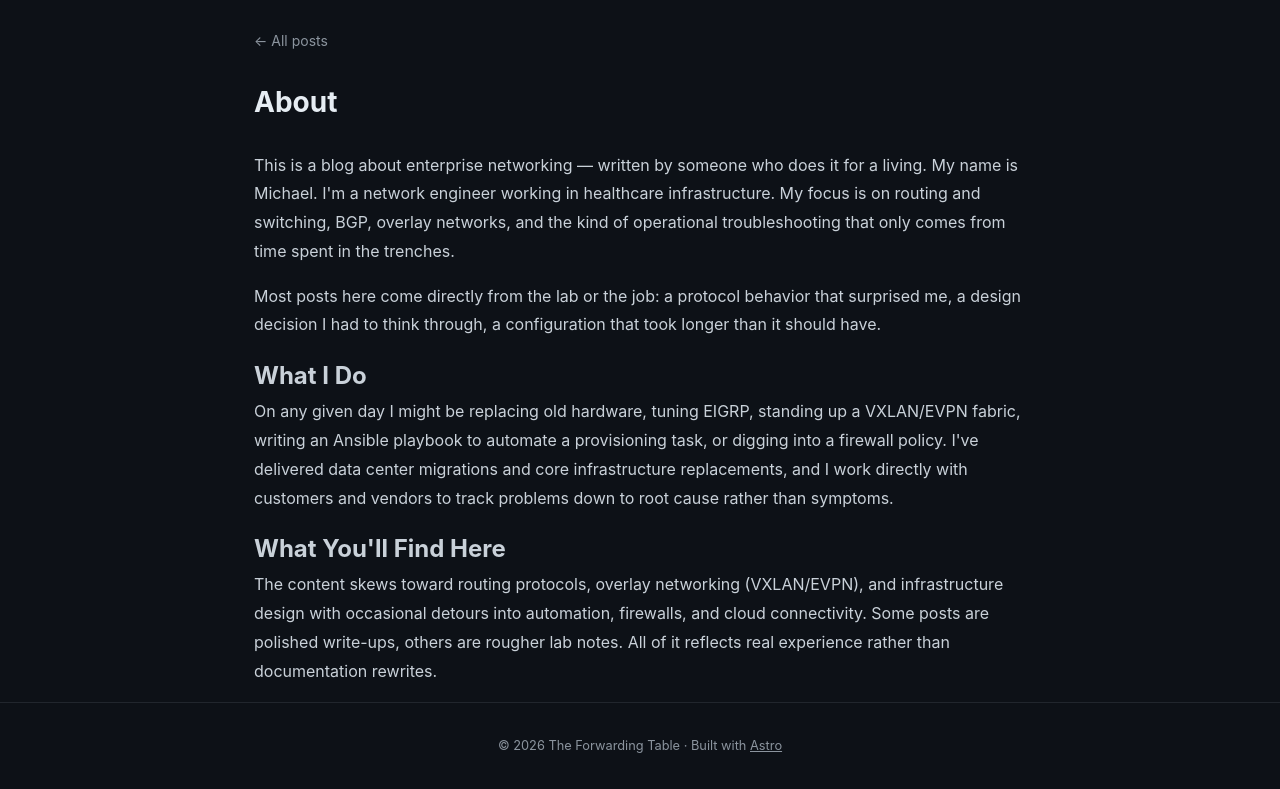
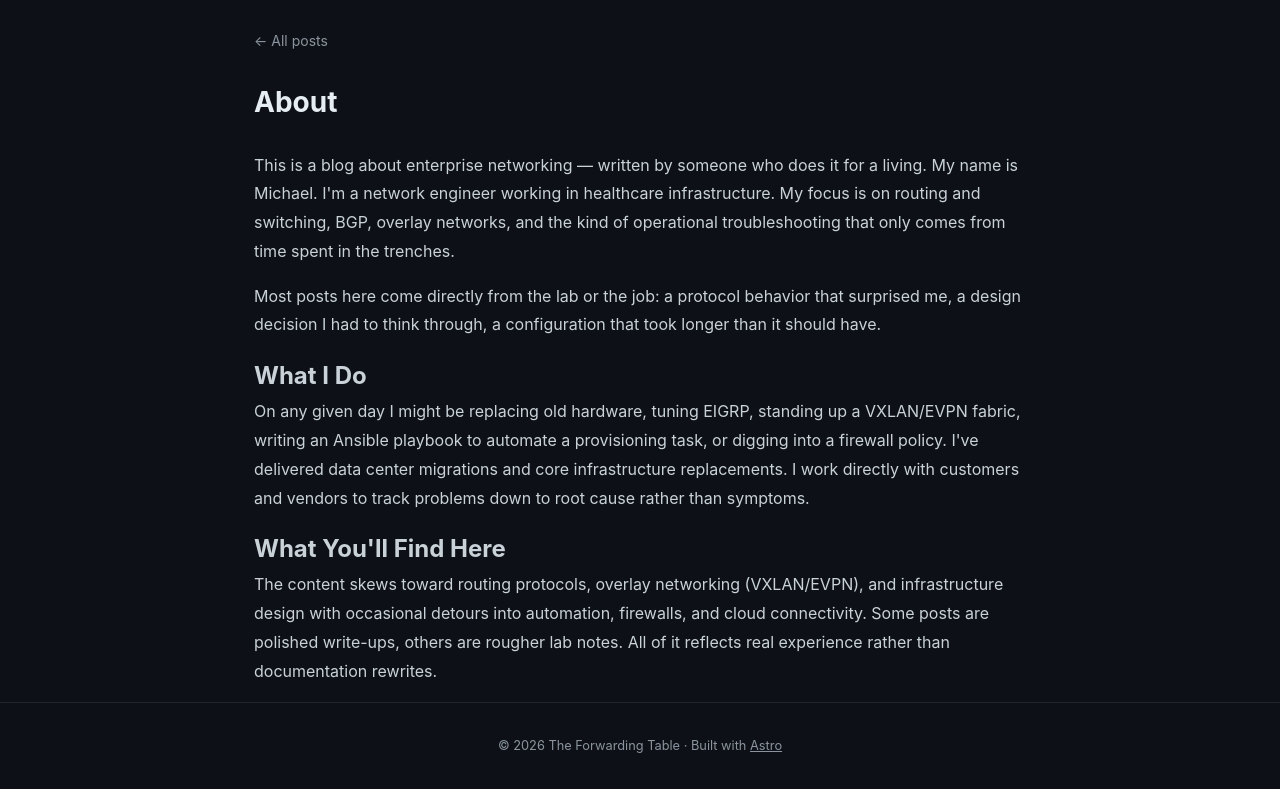
Before and after one commit to Michaelbecze/blog, an Astro site: page /blog/about in a window 1280 px wide. Shown: the part 60-849 px from the top of the page. Built offline with nearby package versions, Linux system fonts and the light colour scheme; Astro itself is replaced by a stand-in of ours.

Commit message:
chaged about again

```diff
--- a/src/pages/about.astro
+++ b/src/pages/about.astro
@@ -23,8 +23,8 @@ const base = import.meta.env.BASE_URL;
       <p>
         On any given day I might be replacing old hardware, tuning EIGRP, standing up a VXLAN/EVPN
         fabric, writing an Ansible playbook to automate a provisioning task, or digging into a
-        firewall policy. I've delivered data center migrations and core infrastructure replacements,
-        and I work directly with customers and vendors to track problems down to root cause rather
+        firewall policy. I've delivered data center migrations and core infrastructure replacements.
+        I work directly with customers and vendors to track problems down to root cause rather
         than symptoms.
       </p>
 
```
